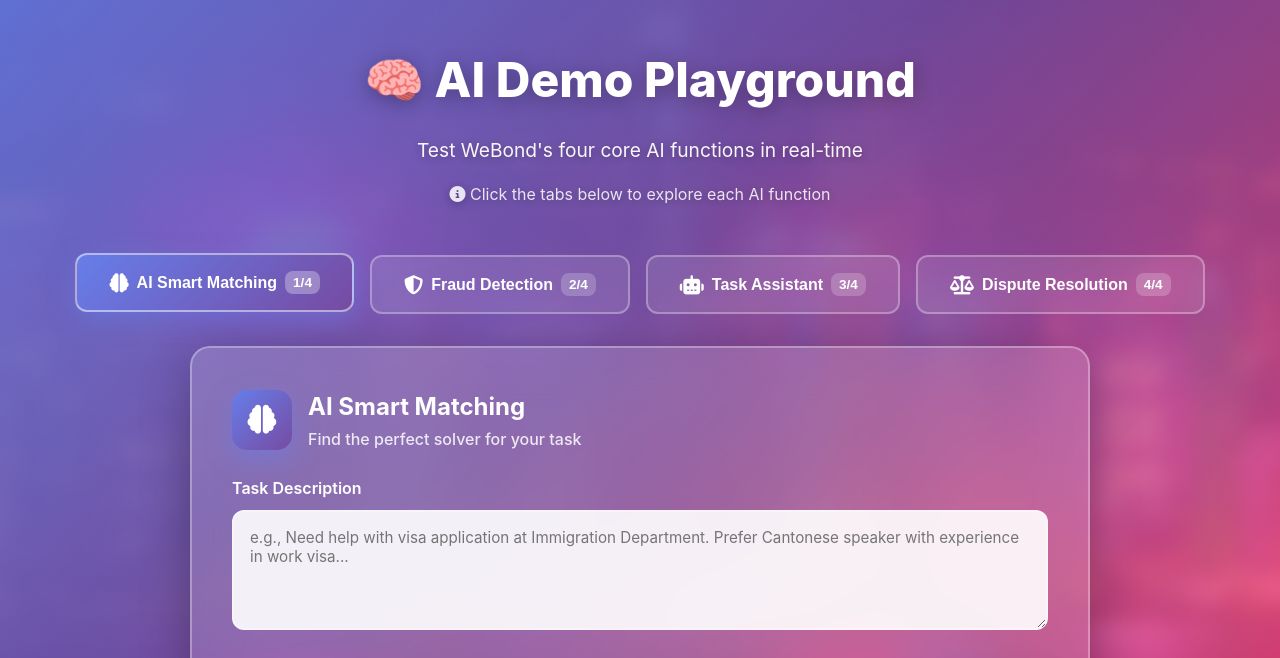
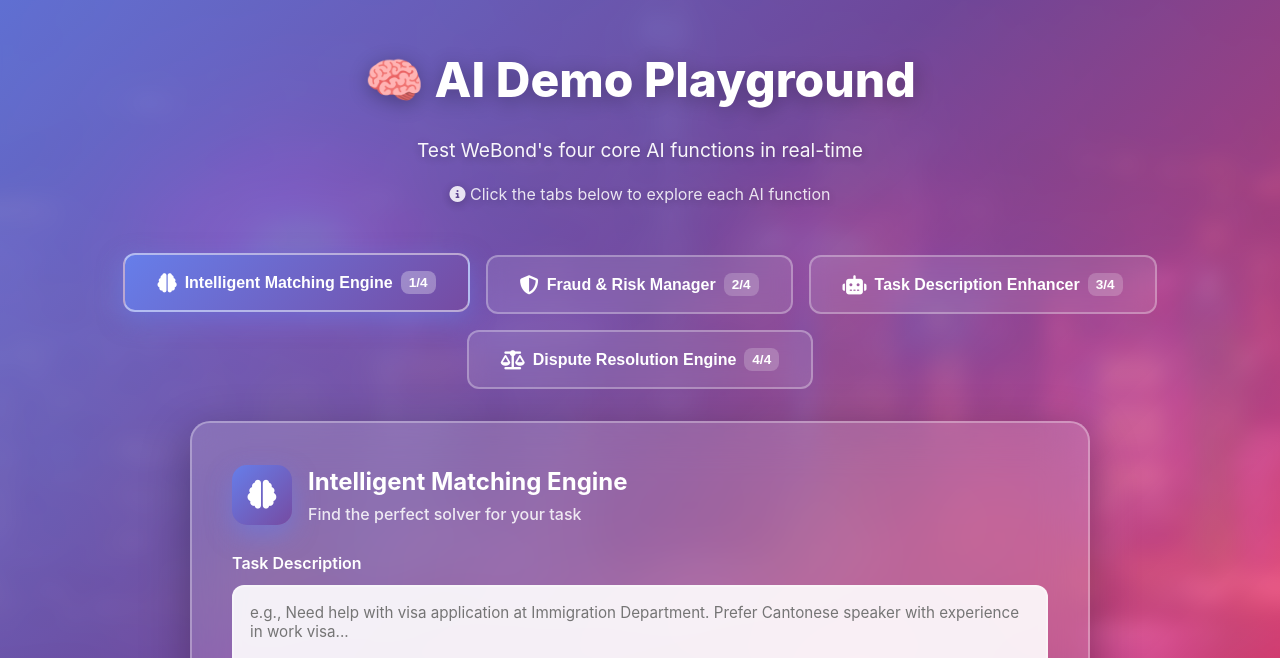
Before and after one commit to strongfatTo/WeBond, a website: page ai-demo.html in a window 1280 px wide. Shown: the part 98-756 px from the top of the page. Drawn offline with Linux system fonts and the light colour scheme.

Commit message:
feat(ui): update feature names for clarity and consistency
Update tab labels and corresponding headers to better reflect the functionality of each feature. Changes include renaming "AI Smart Matching" to "Intelligent Matching Engine", "Fraud Detection" to "Fraud & Risk Manager", and similar updates for other features to maintain consistency across the UI.

```diff
--- a/ai-demo.html
+++ b/ai-demo.html
@@ -292,22 +292,22 @@
         <div class="tabs-container">
             <button class="tab-button active" onclick="switchTab('matching')">
                 <i class="fas fa-brain"></i>
-                <span>AI Smart Matching</span>
+                <span>Intelligent Matching Engine</span>
                 <span class="tab-number">1/4</span>
             </button>
             <button class="tab-button" onclick="switchTab('fraud')">
                 <i class="fas fa-shield-alt"></i>
-                <span>Fraud Detection</span>
+                <span>Fraud & Risk Manager</span>
                 <span class="tab-number">2/4</span>
             </button>
             <button class="tab-button" onclick="switchTab('assistant')">
                 <i class="fas fa-robot"></i>
-                <span>Task Assistant</span>
+                <span>Task Description Enhancer</span>
                 <span class="tab-number">3/4</span>
             </button>
             <button class="tab-button" onclick="switchTab('dispute')">
                 <i class="fas fa-balance-scale"></i>
-                <span>Dispute Resolution</span>
+                <span>Dispute Resolution Engine</span>
                 <span class="tab-number">4/4</span>
             </button>
         </div>
@@ -318,7 +318,7 @@
                 <div class="demo-header">
                     <div class="demo-icon"><i class="fas fa-brain"></i></div>
                     <div>
-                        <h2>AI Smart Matching</h2>
+                        <h2>Intelligent Matching Engine</h2>
                         <h3>Find the perfect solver for your task</h3>
                     </div>
                 </div>
@@ -335,7 +335,7 @@
             </div>
         </div>
 
-        <!-- Demo 2: Fraud Detection -->
+        <!-- Demo 2: Fraud & Risk Manager -->
         <div id="fraud-content" class="demo-content">
             <div class="demo-card">
                 <div class="demo-header">
@@ -370,13 +370,13 @@
             </div>
         </div>
 
-        <!-- Demo 3: Task Assistant -->
+        <!-- Demo 3: Task Description Enhancer -->
         <div id="assistant-content" class="demo-content">
             <div class="demo-card">
                 <div class="demo-header">
                     <div class="demo-icon"><i class="fas fa-robot"></i></div>
                     <div>
-                        <h2>Automated Task Assistant</h2>
+                        <h2>Automated Task Description Enhancer</h2>
                         <h3>Optimize and clarify your task description</h3>
                     </div>
                 </div>
@@ -389,13 +389,13 @@
             </div>
         </div>
 
-        <!-- Demo 4: Dispute Resolution -->
+        <!-- Demo 4: Dispute Resolution Engine -->
         <div id="dispute-content" class="demo-content">
             <div class="demo-card">
                 <div class="demo-header">
                     <div class="demo-icon"><i class="fas fa-balance-scale"></i></div>
                     <div>
-                        <h2>AI Dispute Resolution</h2>
+                        <h2>AI Dispute Resolution Engine</h2>
                         <h3>Get preliminary arbitration opinions</h3>
                     </div>
                 </div>
```
